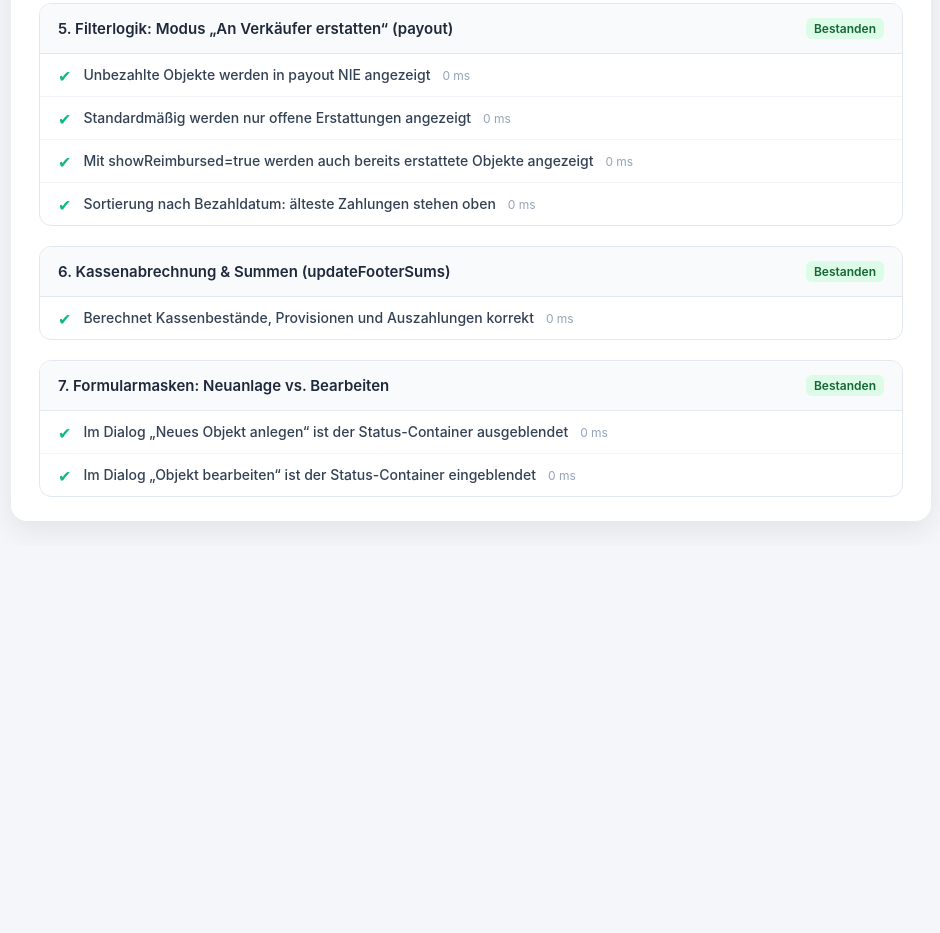
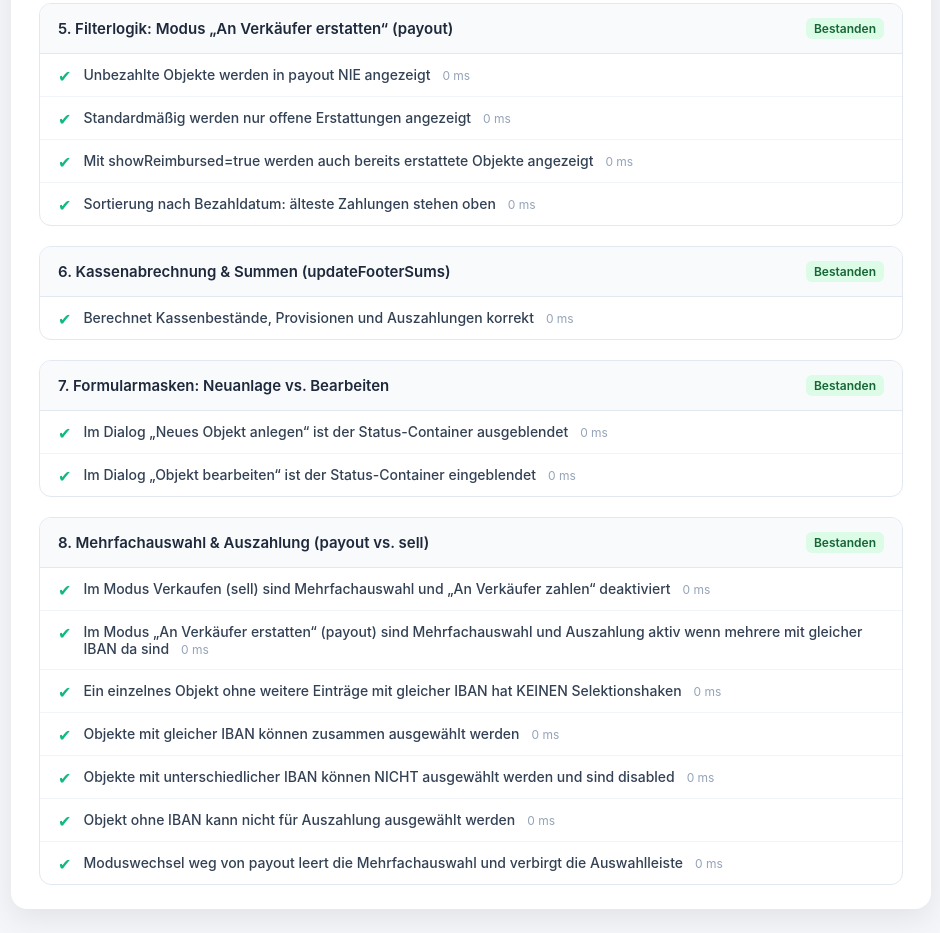
Before and after one commit to markusstoll/E-Basar, a website: page tests/test-runner.html in a window 1280 px wide. Shown: the part 1151-2084 px from the top of the page, without its empty margins (169-1109 px from the left). Before the commit the page ends 1696 px from the top, so only its background shows below. Drawn offline with Linux system fonts and the light colour scheme; files whose address does not match are found by name.

Commit message:
Improve payout mode (multiple item handling)

```diff
--- a/script.js
+++ b/script.js
@@ -395,13 +395,16 @@ function setModeUI(mode) {
     const labelShowPaid = document.getElementById('labelShowPaid');
     const labelShowReimbursed = document.getElementById('labelShowReimbursed');
     const btnNewSeller = document.getElementById('btnNewSeller');
+    const toolbarHint = document.querySelector('.seller-toolbar-hint');
     if (labelShowPaid) labelShowPaid.classList.toggle('hidden', isPayout);
     if (labelShowReimbursed) labelShowReimbursed.classList.toggle('hidden', !isPayout);
     if (btnNewSeller) btnNewSeller.classList.toggle('hidden', isPayout);
+    if (toolbarHint) toolbarHint.classList.toggle('hidden', !isPayout);
 
     if (panelSeller) panelSeller.classList.toggle('hidden', mode !== 'seller' && mode !== 'sell' && mode !== 'payout');
     if (mode === 'seller' || mode === 'sell' || mode === 'payout') {
         selectedSellerItemIds.clear();
+        updateSellerSelectionBar();
         renderSellerList();
     }
 }
@@ -704,22 +707,44 @@ function normalizeIbanForCompare(iban) {
     return (iban || '').trim().toUpperCase().replace(/\s/g, '');
 }
 
+function getSelectedSellerItemIds() {
+    return Array.from(selectedSellerItemIds);
+}
+
+function clearSelectedSellerItemIds() {
+    selectedSellerItemIds.clear();
+}
+
 function toggleSellerSelection(id, checked) {
     const items = getSellerItems();
     const item = items.find(i => i.id === id);
-    if (!item) return;
+    if (!item) return false;
     if (checked) {
+        const hasIban = !!(item.sellerIban && item.sellerIban.trim());
+        if (!hasIban || !item.paid || item.sellerPaid || item.deleted) {
+            return false;
+        }
+        // Mehrfachauswahl ist nur sinnvoll, wenn es mindestens ein weiteres offenes Objekt mit dieser IBAN gibt
+        const norm = normalizeIbanForCompare(item.sellerIban);
+        const openSameIbanCount = items.filter(i => i.paid && !i.sellerPaid && !i.deleted && normalizeIbanForCompare(i.sellerIban) === norm).length;
+        if (openSameIbanCount <= 1) {
+            return false;
+        }
         if (selectedSellerItemIds.size > 0) {
             const firstId = selectedSellerItemIds.values().next().value;
             const first = items.find(i => i.id === firstId);
             if (first && normalizeIbanForCompare(first.sellerIban) !== normalizeIbanForCompare(item.sellerIban)) {
-                alert(window.i18n ? window.i18n.tOr('msg.onlySameSeller', 'Nur Objekte desselben Verkäufers (gleiche IBAN) auswählbar.') : 'Nur Objekte desselben Verkäufers (gleiche IBAN) auswählbar.');
-                return;
+                if (typeof alert === 'function') {
+                    alert(window.i18n ? window.i18n.tOr('msg.onlySameSeller', 'Nur Objekte desselben Verkäufers (gleiche IBAN) auswählbar.') : 'Nur Objekte desselben Verkäufers (gleiche IBAN) auswählbar.');
+                }
+                return false;
             }
         }
         selectedSellerItemIds.add(id);
+        return true;
     } else {
         selectedSellerItemIds.delete(id);
+        return false;
     }
 }
 
@@ -949,6 +974,25 @@ function renderSellerList() {
     const paramLabel = (getSettings().paramLabel || 'Objekt');
     const items = getSellerItems();
 
+    // Anzahl offener auszahlbarer Objekte je IBAN ermitteln (für Mehrfachauswahl-Checkboxen)
+    const openPayableIbanCounts = new Map();
+    items.forEach(i => {
+        if (i.paid && !i.sellerPaid && !i.deleted && (i.sellerIban || '').trim()) {
+            const norm = normalizeIbanForCompare(i.sellerIban);
+            if (norm) {
+                openPayableIbanCounts.set(norm, (openPayableIbanCounts.get(norm) || 0) + 1);
+            }
+        }
+    });
+
+    // Ausgewählte IDs bereinigen, falls einzelne Objekte nicht mehr mehrfach-auswählbar sind
+    for (const id of Array.from(selectedSellerItemIds)) {
+        const it = items.find(i => i.id === id);
+        if (!it || !it.paid || it.sellerPaid || it.deleted || !it.sellerIban || (openPayableIbanCounts.get(normalizeIbanForCompare(it.sellerIban)) || 0) <= 1) {
+            selectedSellerItemIds.delete(id);
+        }
+    }
+
     let filtered = items.filter(item => {
         if (isPayout) {
             if (!item.paid) return false;
@@ -1014,13 +1058,26 @@ function renderSellerList() {
         if (item.sellerPaid) badges.push('<span class="seller-badge seller-badge-seller-paid">' + (window.i18n ? window.i18n.tOr('badge.sellerPaid', 'an Verkäufer gezahlt') : 'an Verkäufer gezahlt') + '</span>');
         if (item.deleted) badges.push('<span class="seller-badge seller-badge-deleted">' + (window.i18n ? window.i18n.tOr('badge.deleted', 'Gelöscht') : 'Gelöscht') + '</span>');
         const hasSeller = !!((item.sellerName || '').trim() && (item.sellerIban || '').trim());
-        const canSelectForSellerPay = item.paid && !item.sellerPaid && hasSeller && !item.deleted;
+        const normIban = hasSeller ? normalizeIbanForCompare(item.sellerIban) : '';
+        const hasMultipleWithSameIban = hasSeller && (openPayableIbanCounts.get(normIban) || 0) > 1;
+        // Mehrfachauswahl NUR im Modus "payout" UND nur wenn es weitere offene Objekte mit gleicher IBAN gibt!
+        const canSelectForSellerPay = isPayout && item.paid && !item.sellerPaid && hasSeller && !item.deleted && hasMultipleWithSameIban;
         const selectLabel = window.i18n ? window.i18n.tOr('action.select', 'Auswählen') : 'Auswählen';
-        const selectCb = canSelectForSellerPay
-            ? `<label class="seller-item-select"><input type="checkbox" class="seller-select-cb" data-id="${escapeHtml(item.id)}" ${selectedSellerItemIds.has(item.id) ? 'checked' : ''}> ${escapeHtml(selectLabel)}</label>`
-            : '';
+        let selectCb = '';
+        if (canSelectForSellerPay) {
+            const isChecked = selectedSellerItemIds.has(item.id);
+            let isDisabled = false;
+            if (selectedSellerItemIds.size > 0 && !isChecked) {
+                const firstId = selectedSellerItemIds.values().next().value;
+                const firstItem = items.find(i => i.id === firstId);
+                if (firstItem && normalizeIbanForCompare(firstItem.sellerIban) !== normalizeIbanForCompare(item.sellerIban)) {
+                    isDisabled = true;
+                }
+            }
+            selectCb = `<label class="seller-item-select ${isDisabled ? 'disabled' : ''}"><input type="checkbox" class="seller-select-cb" data-id="${escapeHtml(item.id)}" ${isChecked ? 'checked' : ''} ${isDisabled ? 'disabled title="' + (window.i18n ? window.i18n.tOr('msg.onlySameSeller', 'Nur Objekte desselben Verkäufers (gleiche IBAN) auswählbar.') : 'Nur Objekte desselben Verkäufers (gleiche IBAN) auswählbar.') + '"' : ''}> ${escapeHtml(selectLabel)}</label>`;
+        }
         const paySellerLabel = window.i18n ? window.i18n.tOr('action.paySeller', 'An Verkäufer zahlen') : 'An Verkäufer zahlen';
-        const paySellerBtn = hasSeller
+        const paySellerBtn = (isPayout && hasSeller && !item.sellerPaid)
             ? `<button type="button" class="btn-small btn-pay-seller" data-action="paySeller" data-id="${escapeHtml(item.id)}">${escapeHtml(paySellerLabel)}</button>`
             : '';
         const editLabel = window.i18n ? window.i18n.tOr('action.edit', 'Bearbeiten') : 'Bearbeiten';
@@ -1957,6 +2014,10 @@ if (typeof module !== 'undefined' && module.exports) {
         renderSellerList,
         updateFooterSums,
         openSellerFormOverlay,
-        closeSellerFormOverlay
+        closeSellerFormOverlay,
+        toggleSellerSelection,
+        getSelectedSellerItemIds,
+        clearSelectedSellerItemIds,
+        updateSellerSelectionBar
     };
 }
--- a/tests/test-runner.html
+++ b/tests/test-runner.html
@@ -499,6 +499,9 @@
 
     <!-- 4. Test Runner Controller -->
     <script>
+        // Suppress modal alerts during test execution
+        window.alert = () => {};
+
         const btnRun = document.getElementById('btnRunTests');
         const suitesContainer = document.getElementById('suitesContainer');
         const badgeTotal = document.getElementById('badgeTotal');
@@ -609,6 +612,13 @@
                             const el = document.getElementById(id);
                             return el ? el.textContent.trim() : '';
                         },
+                        getRenderedHtml() {
+                            const el = document.getElementById('sellerList');
+                            return el ? el.innerHTML : '';
+                        },
+                        querySelector(sel) {
+                            return document.querySelector(sel);
+                        },
                         getElementById(id) {
                             return document.getElementById(id);
                         },
--- a/tests/test_cases.js
+++ b/tests/test_cases.js
@@ -383,6 +383,167 @@
                     }
                 }
             ]
+        },
+        {
+            name: '8. Mehrfachauswahl & Auszahlung (payout vs. sell)',
+            tests: [
+                {
+                    name: 'Im Modus Verkaufen (sell) sind Mehrfachauswahl und „An Verkäufer zahlen“ deaktiviert',
+                    fn(t) {
+                        t.reset();
+                        const item1 = t.app.addSellerItem({ sellerName: 'S1', sellerIban: 'DE89370400440532013000', param: 'Rad 1', price: 100 });
+                        t.app.setSellerPaid(item1.id, 'bar');
+                        const item2 = t.app.addSellerItem({ sellerName: 'S1', sellerIban: 'DE89370400440532013000', param: 'Rad 2', price: 50 });
+
+                        t.setMode('sell');
+                        t.setShowPaid(true); // damit auch bezahlte angezeigt werden
+
+                        const html = t.getRenderedHtml();
+                        t.assertFalse(html.includes('seller-select-cb'), 'In sell darf keine Mehrfachauswahl-Checkbox vorhanden sein');
+                        t.assertFalse(html.includes('data-action="paySeller"'), 'In sell darf kein „An Verkäufer zahlen“-Button vorhanden sein');
+
+                        const hint = t.querySelector('.seller-toolbar-hint');
+                        if (hint) {
+                            t.assertTrue(hint.classList.contains('hidden'), 'Hinweistext zur Mehrfachauswahl muss in sell hidden sein');
+                        }
+                    }
+                },
+                {
+                    name: 'Im Modus „An Verkäufer erstatten“ (payout) sind Mehrfachauswahl und Auszahlung aktiv wenn mehrere mit gleicher IBAN da sind',
+                    fn(t) {
+                        t.reset();
+                        const item1 = t.app.addSellerItem({ sellerName: 'S1', sellerIban: 'DE89370400440532013000', param: 'Rad 1', price: 100 });
+                        t.app.setSellerPaid(item1.id, 'bar');
+                        const item2 = t.app.addSellerItem({ sellerName: 'S1', sellerIban: 'DE89370400440532013000', param: 'Rad 2', price: 60 });
+                        t.app.setSellerPaid(item2.id, 'bar');
+
+                        t.setMode('payout');
+                        const html = t.getRenderedHtml();
+
+                        t.assertTrue(html.includes('seller-select-cb'), 'In payout muss Mehrfachauswahl-Checkbox vorhanden sein, wenn mehrere mit gleicher IBAN da sind');
+                        t.assertTrue(html.includes('data-action="paySeller"'), 'In payout muss „An Verkäufer zahlen“-Button vorhanden sein');
+
+                        const hint = t.querySelector('.seller-toolbar-hint');
+                        if (hint) {
+                            t.assertFalse(hint.classList.contains('hidden'), 'Hinweistext zur Mehrfachauswahl darf in payout nicht hidden sein');
+                        }
+                    }
+                },
+                {
+                    name: 'Ein einzelnes Objekt ohne weitere Einträge mit gleicher IBAN hat KEINEN Selektionshaken',
+                    fn(t) {
+                        t.reset();
+                        const itemSingle = t.app.addSellerItem({ sellerName: 'Alleiniger Verkäufer', sellerIban: 'DE89370400440532013000', param: 'Einzelrad', price: 200 });
+                        t.app.setSellerPaid(itemSingle.id, 'bar');
+
+                        t.setMode('payout');
+                        const html = t.getRenderedHtml();
+
+                        // Auszahl-Button muss da sein
+                        t.assertTrue(html.includes('data-action="paySeller"'), 'Button „An Verkäufer zahlen“ muss für Einzelobjekt vorhanden sein');
+                        // Aber KEINE Mehrfachauswahl-Checkbox!
+                        t.assertFalse(html.includes('seller-select-cb'), 'Einzelobjekt ohne weitere Einträge gleicher IBAN darf KEINE Checkbox haben');
+
+                        // toggleSellerSelection muss false liefern
+                        const ok = t.app.toggleSellerSelection(itemSingle.id, true);
+                        t.assertFalse(ok, 'Einzelobjekt darf nicht über Mehrfachauswahl selektiert werden können');
+                        t.assertEqual(t.app.getSelectedSellerItemIds().length, 0, 'Auswahl muss leer sein');
+                    }
+                },
+                {
+                    name: 'Objekte mit gleicher IBAN können zusammen ausgewählt werden',
+                    fn(t) {
+                        t.reset();
+                        const item1 = t.app.addSellerItem({ sellerName: 'S1', sellerIban: 'DE89370400440532013000', param: 'Rad 1', price: 100 });
+                        t.app.setSellerPaid(item1.id, 'bar');
+                        const item2 = t.app.addSellerItem({ sellerName: 'S1', sellerIban: 'DE89 3704 0044 0532 0130 00', param: 'Rad 2', price: 80 }); // Formatierungsvariante
+                        t.app.setSellerPaid(item2.id, 'elektronisch');
+
+                        t.setMode('payout');
+
+                        const ok1 = t.app.toggleSellerSelection(item1.id, true);
+                        t.assertTrue(ok1, 'Erstes Objekt mit IBAN muss selektierbar sein');
+
+                        const ok2 = t.app.toggleSellerSelection(item2.id, true);
+                        t.assertTrue(ok2, 'Zweites Objekt mit gleicher IBAN muss selektierbar sein');
+
+                        const selected = t.app.getSelectedSellerItemIds();
+                        t.assertEqual(selected.length, 2, 'Beide Objekte müssen ausgewählt sein');
+                        t.assertTrue(selected.includes(item1.id), 'Item 1 in Auswahl');
+                        t.assertTrue(selected.includes(item2.id), 'Item 2 in Auswahl');
+                    }
+                },
+                {
+                    name: 'Objekte mit unterschiedlicher IBAN können NICHT ausgewählt werden und sind disabled',
+                    fn(t) {
+                        t.reset();
+                        const itemA1 = t.app.addSellerItem({ sellerName: 'Verkäufer A', sellerIban: 'DE89370400440532013000', param: 'Rad A1', price: 100 });
+                        t.app.setSellerPaid(itemA1.id, 'bar');
+                        const itemA2 = t.app.addSellerItem({ sellerName: 'Verkäufer A', sellerIban: 'DE89370400440532013000', param: 'Rad A2', price: 80 });
+                        t.app.setSellerPaid(itemA2.id, 'bar');
+                        const itemB1 = t.app.addSellerItem({ sellerName: 'Verkäufer B', sellerIban: 'DE02100100100155635399', param: 'Rad B1', price: 120 });
+                        t.app.setSellerPaid(itemB1.id, 'bar');
+                        const itemB2 = t.app.addSellerItem({ sellerName: 'Verkäufer B', sellerIban: 'DE02100100100155635399', param: 'Rad B2', price: 110 });
+                        t.app.setSellerPaid(itemB2.id, 'bar');
+
+                        t.setMode('payout');
+
+                        // Item A1 auswählen
+                        t.assertTrue(t.app.toggleSellerSelection(itemA1.id, true), 'Item A1 muss ausgewählt werden können');
+
+                        // Versuch, Item B1 (andere IBAN) auszuwählen -> muss fehlschlagen
+                        const okB = t.app.toggleSellerSelection(itemB1.id, true);
+                        t.assertFalse(okB, 'Item B1 mit anderer IBAN darf NICHT ausgewählt werden können');
+
+                        const selected = t.app.getSelectedSellerItemIds();
+                        t.assertEqual(selected.length, 1, 'Nur Item A1 darf in der Auswahl sein');
+                        t.assertTrue(selected.includes(itemA1.id), 'Item A1 ist in der Auswahl');
+                        t.assertFalse(selected.includes(itemB1.id), 'Item B1 darf nicht in der Auswahl sein');
+
+                        // DOM-Prüfung: Checkbox von Item B1 und B2 muss disabled sein
+                        t.app.renderSellerList();
+                        const html = t.getRenderedHtml();
+                        t.assertTrue(html.includes('seller-item-select disabled'), 'Klasse .disabled muss auf dem Label für abweichende IBAN vorhanden sein');
+                        t.assertTrue(html.includes('disabled'), 'Checkbox für abweichende IBAN muss disabled sein');
+                    }
+                },
+                {
+                    name: 'Objekt ohne IBAN kann nicht für Auszahlung ausgewählt werden',
+                    fn(t) {
+                        t.reset();
+                        const itemNoIban = t.app.addSellerItem({ sellerName: '', sellerIban: '', param: 'Spende Rad', price: 50 });
+                        t.app.setSellerPaid(itemNoIban.id, 'bar');
+
+                        t.setMode('payout');
+                        const ok = t.app.toggleSellerSelection(itemNoIban.id, true);
+                        t.assertFalse(ok, 'Objekt ohne IBAN darf nicht ausgewählt werden können');
+                        t.assertEqual(t.app.getSelectedSellerItemIds().length, 0, 'Auswahl muss leer sein');
+                    }
+                },
+                {
+                    name: 'Moduswechsel weg von payout leert die Mehrfachauswahl und verbirgt die Auswahlleiste',
+                    fn(t) {
+                        t.reset();
+                        const item1 = t.app.addSellerItem({ sellerName: 'S1', sellerIban: 'DE89370400440532013000', param: 'Rad 1', price: 100 });
+                        t.app.setSellerPaid(item1.id, 'bar');
+                        const item2 = t.app.addSellerItem({ sellerName: 'S1', sellerIban: 'DE89370400440532013000', param: 'Rad 2', price: 50 });
+                        t.app.setSellerPaid(item2.id, 'bar');
+
+                        t.setMode('payout');
+                        t.app.toggleSellerSelection(item1.id, true);
+                        t.app.updateSellerSelectionBar();
+
+                        t.assertEqual(t.app.getSelectedSellerItemIds().length, 1, '1 Item ausgewählt');
+                        const bar = t.getElementById('sellerSelectionBar');
+                        t.assertFalse(bar.classList.contains('hidden'), 'Auswahlleiste muss sichtbar sein');
+
+                        // Moduswechsel zu sell
+                        t.setMode('sell');
+                        t.assertEqual(t.app.getSelectedSellerItemIds().length, 0, 'Auswahl muss nach Wechsel zu sell geleert sein');
+                        t.assertTrue(bar.classList.contains('hidden'), 'Auswahlleiste muss nach Wechsel zu sell verborgen sein');
+                    }
+                }
+            ]
         }
     ];
 
```
Also changed, not shown: style.css (+10 -0 lines), tests/cli_runner.js (+14 -1 lines).
